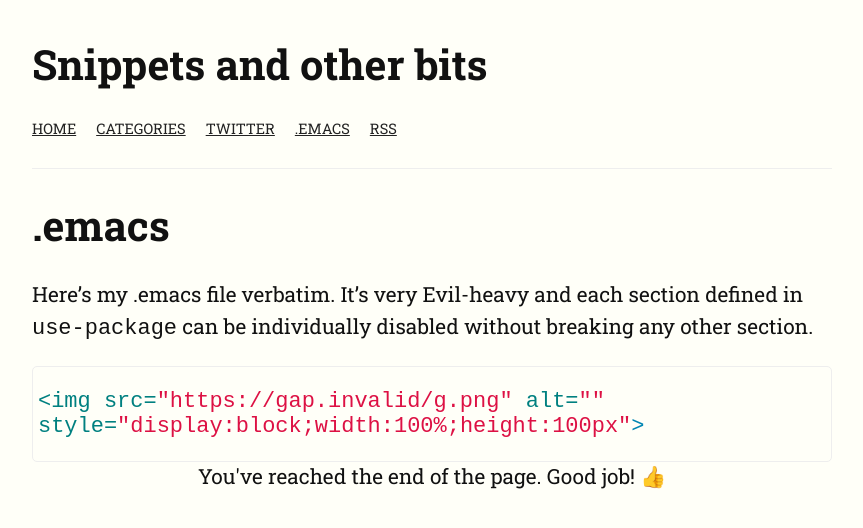
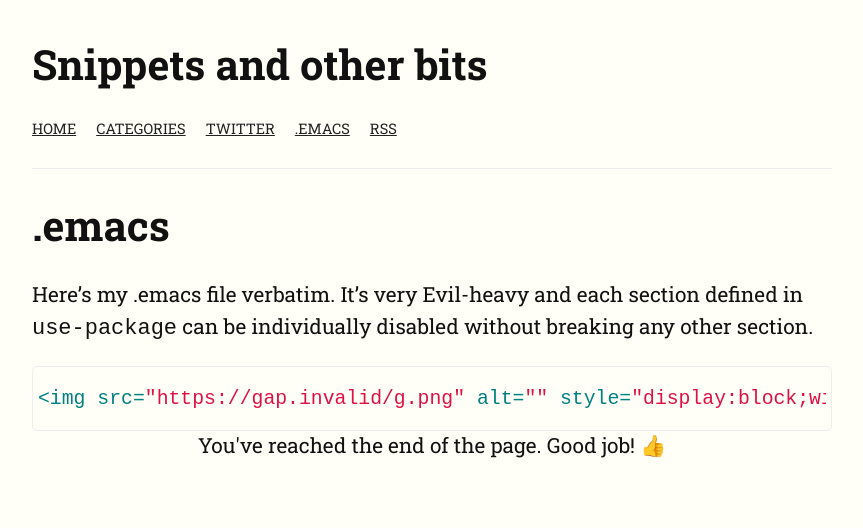
Before and after one commit to philjackson/philjackson.github.io, a Jekyll site: the page built from dotemacs.markdown, in a window 1280 px wide. Shown: the top 528 px of the page, without its empty margins (208-1071 px from the left). Built offline with Jekyll 4.4.1, drawn with Linux system fonts in a browser that asks for light colours.

Commit message:
Fix overflow on code blocks.

```diff
--- a/_includes/style.scss
+++ b/_includes/style.scss
@@ -58,8 +58,9 @@ code {
     border-radius: 5px;
     padding: 5px;
 
-    code {
-        white-space: pre-wrap;
+    pre {
+        overflow-x: auto;
+        font-size: 0.9em;
     }
 }
 
```
